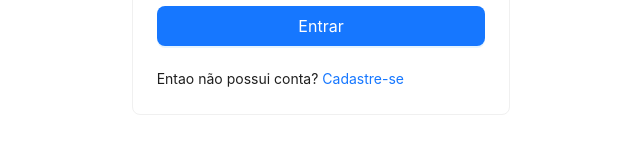
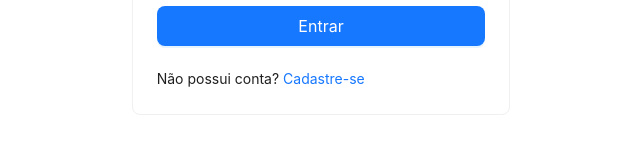
Before and after one commit to douglasjunior/frontend-bootcamp-db1-2024, a React (Vite) app: page /login in a window 1280 px wide. Shown: the part 363-510 px from the top of the page, without its empty margins (319-959 px from the left). Built offline with nearby package versions, Linux system fonts and the light colour scheme.

Commit message:
Adiciona documentações

```diff
--- a/src/config.js
+++ b/src/config.js
@@ -11,8 +11,8 @@ axios.defaults.baseURL = import.meta.env.VITE_BACKEND_URL;
 
 axios.interceptors.request.use((request) => {
   /**
-   * Utilza um interceptor do axios para injetar automaticamente o token
-   * de autenticanção na requisição
+   * Utiliza um interceptor do axios para injetar automaticamente o token
+   * de autenticação nas requisições.
    *
    * Docs: https://axios-http.com/docs/interceptors
    */
--- a/src/helpers/localstorage-helper.js
+++ b/src/helpers/localstorage-helper.js
@@ -32,6 +32,9 @@ const LocalStorageHelper = {
       const expirationDate = new Date(payload.exp * 1000);
       const currentDate = new Date();
 
+      /**
+       * Se o token tiver válido retorna true, se tiver vencido retorna false.
+       */
       return expirationDate > currentDate;
     } catch (error) {
       console.warn(error);
--- a/src/layout/AppLayout.jsx
+++ b/src/layout/AppLayout.jsx
@@ -11,6 +11,9 @@ import './AppLayout.css';
 
 const { Header, Footer } = Layout;
 
+/**
+ * Define as rotas do menu principal da aplicação.
+ */
 const MENU_ITEMS = [
   {
     path: '/tasks',
@@ -27,11 +30,14 @@ function AppLayout({ children }) {
   const navigate = useNavigate();
 
   const selectedKeys = useMemo(() => {
-    const cuerrentRoute = MENU_ITEMS.find((item) => matchPath(item.path, location.pathname));
+    /**
+     * Detecta qual a página que está aberta no momento para marcar o menu como selecionado.
+     */
+    const currentRoute = MENU_ITEMS.find((item) => matchPath(item.path, location.pathname));
 
-    if (!cuerrentRoute) return [];
+    if (!currentRoute) return [];
 
-    return [cuerrentRoute.path];
+    return [currentRoute.path];
   }, [location]);
 
   const renderMenuItem = (item) => (
--- a/src/main.css
+++ b/src/main.css
@@ -1,3 +1,8 @@
+/*
+ * Faz o reset dos estilos CSS padrões do navegador.
+ * Saiba mais: https://www.alura.com.br/artigos/o-que-e-reset-css
+ */
+
 html, body {
   height: 100vh;
 }
--- a/src/pages/LoginPage.jsx
+++ b/src/pages/LoginPage.jsx
@@ -117,7 +117,7 @@ function LoginPage() {
             <br />
 
             <Typography.Text>
-              Entao não possui conta?
+              Não possui conta?
               {' '}
               <Link
                 to="/subscription"
```
Also changed, not shown: 1 other file (tests, documents, lock files or other folders).
